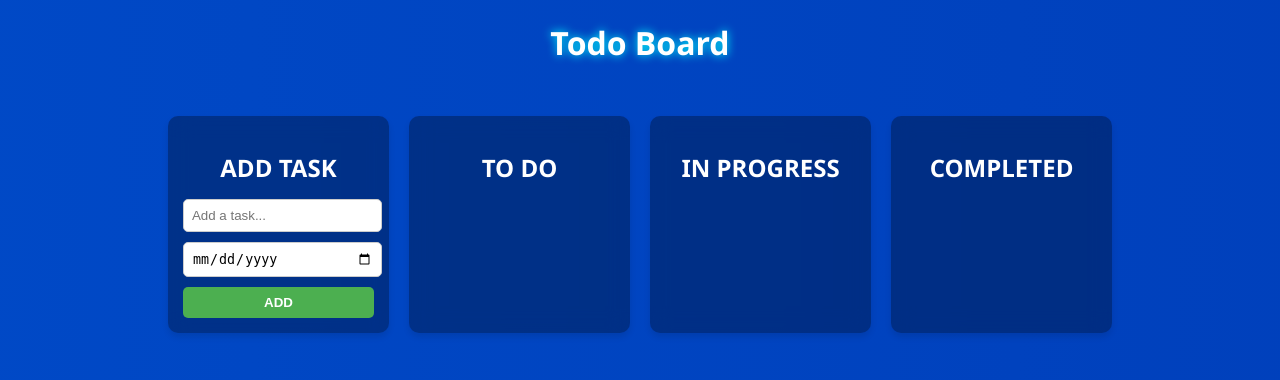
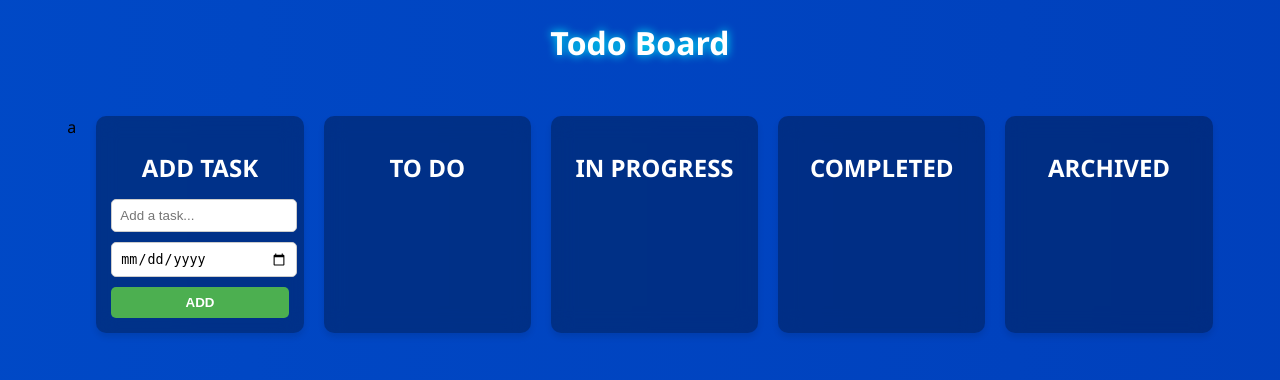
Before and after one commit to 0xria/_Todo_, a Flask app: page / in a window 1280 px wide. Shown: the top 380 px of the page. Run offline with Flask 3, Linux system fonts and the light colour scheme.

Commit message:
implement task archiving feature and update index.html to display archived tasks

```diff
--- a/app.py
+++ b/app.py
@@ -62,5 +62,36 @@
         store_todos(todos)
     return redirect(url_for("index"))
 
+def archive_todo(todo):
+    """help to append single todo to archive file"""
+    archived = []
+    if os.path.exists(TASK_FILE):
+        try:
+            with open(TASK_FILE, "r") as f:
+                archived = json.load(f)
+        except json.JSONDecodeError:
+            archived = []
+
+    archived.appemd(todo)
+    with open(TASK_FILE, "w") as f:
+        json.dump(archived, f, indent=4)
+
+@app.route("/delete/<int:index>")
+def delete_task(index):
+    todos = load_todos()
+    if 0 <= index < len (todos):
+        task_to_archive = todos.pop(index) #get task before removing
+        archive_todo(task_to_archive) #store in archive file
+        store_todos(todos) #save updated list without deleted task
+    return redirect(url_for("index"))
+
+@app.route("/archive")
+def view_archive():
+    if not os.path.exists(TASK_FILE):
+        archived_todos = []
+    else:
+        with open(TASK_FILE, "r") as f:
+            archived_todos = json.load(f)
+    return render_template("archive.html", archived_todos=archived_todos)
 if __name__ == "__main__":
     app.run(debug=True)
--- a/templates/index.html
+++ b/templates/index.html
@@ -13,7 +13,7 @@
 
     <div class="board">
 
-        <!-- ADD TASK COLUMN -->
+        <!-- ADD TASK COLUMN -->a
         <div class="column" id="add-task-column">
             <h2>ADD TASK</h2>
             <form method="POST" action="/add">
@@ -70,7 +70,16 @@
                 {% endfor %}
             </ul>
         </div>
-
+        <!-- ARCHIVED COLUMN -->
+         <div class="column">
+            <h2>ARCHIVED</h2>
+            <ul id="archived-list">
+                {% for todo in archived %}
+                    <li>
+                        [{{ todo.date }}] {{ todo.task }}
+                    </li>
+                {% endfor %}
+            </ul>
     </div>
     <script src="{{ url_for('static', filename='main.js') }}"></script>
 </body>
```
Also changed, not shown: 1 other file.
